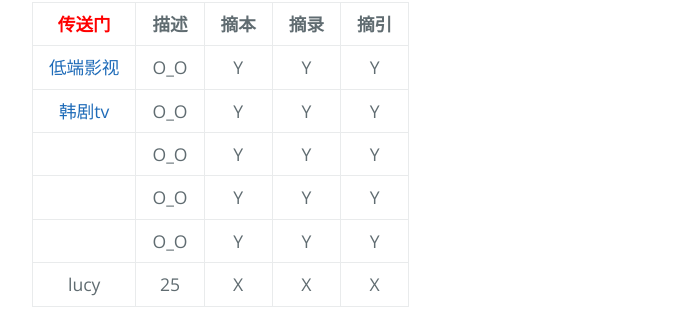
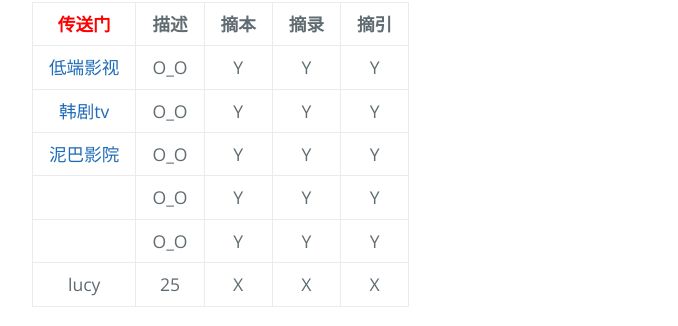
Before and after one commit to AmbroseRen/test, a Jekyll site: the page built from Video/video.md, in a window 1280 px wide. Shown: the part 131-457 px from the top of the page, without its empty margins (54-732 px from the left). Built offline with Jekyll 4.4.1, drawn with Linux system fonts in a browser that asks for light colours; nearby versions of some CDN libraries; our own code applies the rules of GitHub Pages for plain Markdown files; library files that are not in the unit come from our copies; the repository's description, which GitHub fills in, is left out.

Commit message:
Update video.md

```diff
--- a/Video/video.md
+++ b/Video/video.md
@@ -27,7 +27,7 @@
 |:---:|:---:|:---:|:---:|:---:|
 | [低端影视](https://ddys.tv/) | O_O | Y | Y | Y |
 | [韩剧tv](https://tgbook.coolkv.com/) | O_O | Y | Y | Y |
-| []() | O_O | Y | Y | Y |
+| [泥巴影院](https://www.mudvod1.tv/) | O_O | Y | Y | Y |
 | []() | O_O | Y | Y | Y |
 | []() | O_O | Y | Y | Y |
 | lucy | 25 | X | X | X |
```
